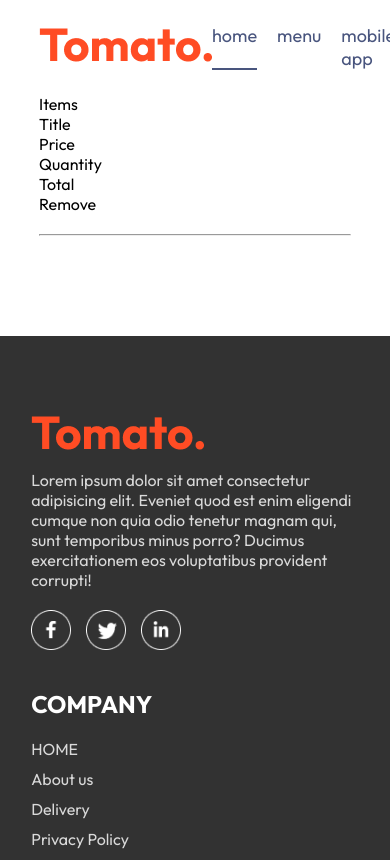
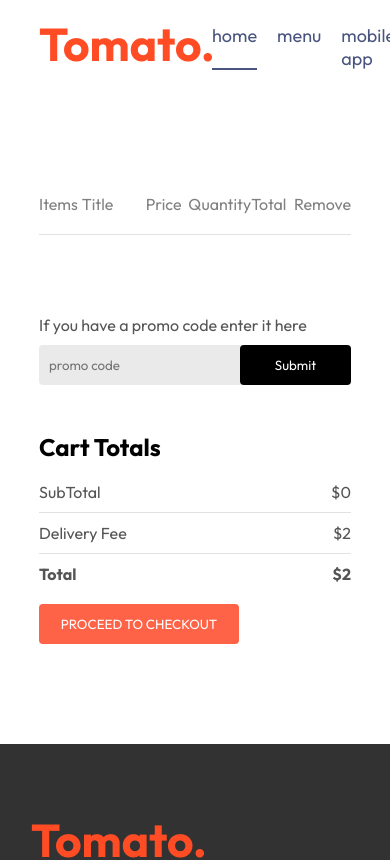
Before and after one commit to Tirthgandhi05/FoodDel-Website, a React (Vite) app in the folder frontend/: page /Cart in a window 390 px wide. Shown: the top 860 px of the page. Built offline with nearby package versions, Linux system fonts and the light colour scheme.

Commit message:
added cart page and made all things responsive now only placeorder page left in frontend

```diff
--- a/frontend/src/components/Navbar/Navbar.jsx
+++ b/frontend/src/components/Navbar/Navbar.jsx
@@ -1,11 +1,13 @@
-import React, { useState } from 'react'
+import React, { useContext, useState } from 'react'
 import './Navbar.css'
 import { assets } from '../../assets/assets'
 import {Link} from 'react-router-dom';
+import { StoreContext } from '../../context/StoreContext';
 
 const Navbar = ({setShowLogin}) => {
 
   const [menu,setMenu] = useState("home");
+  const {getTotalCartAmount} = useContext(StoreContext);
   return (
     <div className='navbar'>
         <Link to='/'><img src={assets.logo} alt="" className="logo" /></Link>
@@ -19,7 +21,7 @@
             <img src={assets.search_icon} alt="" />
             <div className="navbar-search-icon">
                 <Link to='/Cart'><img src={assets.basket_icon} alt="" /></Link>
-                <div className="dot"></div>
+                <div className={getTotalCartAmount()===0?"":"dot"}></div>
             </div>
             <button onClick={()=>setShowLogin(true)}>sign in</button>
         </div>
--- a/frontend/src/context/StoreContext.jsx
+++ b/frontend/src/context/StoreContext.jsx
@@ -1,44 +1,48 @@
 import { createContext, useEffect, useState } from "react";
 import { food_list } from "../assets/assets";
 
-export const StoreContext = createContext(null)
+export const StoreContext = createContext(null);
 
 const StoreContextProvider = (props) => {
+  const [cartItems, SetCartItems] = useState({});
 
-    const [cartItems,SetCartItems]=useState({});
+  const addtoCart = (itemId) => {
+    if (!cartItems[itemId]) {
+      SetCartItems((prev) => ({ ...prev, [itemId]: 1 }));
+    } else {
+      SetCartItems((prev) => ({ ...prev, [itemId]: prev[itemId] + 1 }));
+    }
+  };
 
-    const addtoCart = (itemId) =>{
-        if(!cartItems[itemId]){
-            SetCartItems((prev)=>({...prev,[itemId]:1}))
-        }
-        else{
-            SetCartItems((prev)=>({...prev,[itemId]:prev[itemId]+1}))
+  const removeFromCart = (itemId) => {
+    SetCartItems((prev) => ({ ...prev, [itemId]: prev[itemId] - 1 }));
+  };
+
+  const getTotalCartAmount = () => {
+    let totalAmount = 0;
+    for (const item in cartItems) {
+      if (cartItems[item] > 0) {
+        let itemInfo = food_list.find((product) => product._id === item);
+        totalAmount += itemInfo.price * cartItems[item];
       }
     }
-
-    const removeFromCart = (itemId) =>{
-        SetCartItems((prev) => ({...prev,[itemId]:prev[itemId]-1}))
-    }
-
-    useEffect(()=>{
-        console.log(cartItems);
-    },[cartItems])
-
-
+    return totalAmount;
+  };
 
   const contextValue = {
     food_list,
     cartItems,
     SetCartItems,
     addtoCart,
-        removeFromCart
-    }
+    removeFromCart,
+    getTotalCartAmount
+  };
 
   return (
     <StoreContext.Provider value={contextValue}>
       {props.children}
     </StoreContext.Provider>
-    )
-}
+  );
+};
 
-export default StoreContextProvider
+export default StoreContextProvider;
--- a/frontend/src/pages/Cart/Cart.css
+++ b/frontend/src/pages/Cart/Cart.css
@@ -0,0 +1,106 @@
+.cart{
+    margin-top: 100px;
+}
+
+.cart-items-title{
+    display: grid;
+    grid-template-columns: 1fr 1.5fr 1fr 1fr 1fr 0.5fr;
+    align-items: center;
+    color: grey;
+    font-size: max(1vx,12px);
+}
+
+.cart-items-item{
+    margin: 10px 0px;
+    color: black;
+}
+
+.cart-items-item img{
+    width: 50px;
+}
+
+.cart hr{
+    height: 1px;
+    background-color: #e2e2e2;
+    border: none;
+}
+
+.cart-items-item .cross{
+    cursor: pointer;
+}
+
+.cart-bottom{
+    margin-top: 80px;
+    display: flex;
+    justify-content: space-between;
+    gap: max(12vw,20px);
+}
+
+.cart-total{
+    flex: 1;
+    display: flex;
+    flex-direction: column;
+    gap: 20px;
+}
+
+.cart-total-details{
+    display: flex;
+    justify-content: space-between;
+    color: #555;
+}
+
+.cart-total hr{
+    margin: 10px 0px;
+}
+
+.cart-total button{
+    border: none;
+    color: white;
+    background-color: tomato;
+    width: max(15vw,200px);
+    padding: 12px 0px;
+    border-radius: 4px;
+    cursor: pointer;
+}
+
+.cart-promocode{
+    flex: 1;
+}
+
+.cart-promo-code p{
+    color: #555;
+}
+
+.cart-promocode-input{
+    margin-top: 10px;
+    display: flex;
+    justify-content: space-between;
+    align-items: center;
+    background-color: #eaeaea;
+    border-radius: 4px;
+}
+
+.cart-promocode-input input{
+    background: transparent;
+    border: none;
+    outline: none;
+    padding-left: 10px;
+}
+
+.cart-promocode-input button{
+    width: max(10vw,150px);
+    padding: 12px 5px;
+    background-color: black;
+    border: none;
+    color: white;
+    border-radius: 4px;
+}
+
+@media(max-width:750px){
+    .cart-bottom{
+        flex-direction: column-reverse;
+    }
+    .cart-promo-code{
+        justify-content: start;
+    }
+}
--- a/frontend/src/pages/Cart/Cart.jsx
+++ b/frontend/src/pages/Cart/Cart.jsx
@@ -1,10 +1,12 @@
 import React, { useContext } from 'react'
 import './Cart.css'
 import { StoreContext } from "../../context/StoreContext";
+import { useNavigate } from 'react-router-dom';
 
 const Cart = () => {
 
-  const {cartItems,food_list,removeFromCart} = useContext(StoreContext)
+  const {cartItems,food_list,removeFromCart, getTotalCartAmount} = useContext(StoreContext)
+  const navigate = useNavigate();
 
   return (
     <div className='cart'>
@@ -22,20 +24,54 @@
         {food_list.map((item,index)=>{
           if(cartItems[item._id]>0){
             return(
-              <div  className="cart-items-title cart-items-item">
+              <div>
+                <div  className="cart-items-title cart-items-item">
                 <img src={item.image} alt="" />
                 <p>{item.name}</p>
-                <p>{item.price}</p>
+                <p>${item.price}</p>
                 <p>{cartItems[item._id]}</p>
-                <p>{item.price * cartItems[item._id]}</p>
-                <p>x</p>
+                <p>${item.price * cartItems[item._id]}</p>
+                <p className='cross' onClick={()=>removeFromCart(item._id)}>x</p>
               </div>
+              <hr />
+              </div>
+
             )
           }
 
         })}
       </div>
-
+      <div className="cart-bottom">
+        <div className="cart-total">
+          <h2>Cart Totals</h2>
+          <div>
+            <div className="cart-total-details">
+              <p>SubTotal</p>
+              <p>${getTotalCartAmount()}</p>
+            </div>
+            <hr />
+            <div className="cart-total-details">
+              <p>Delivery Fee</p>
+              <p>${2}</p>
+            </div>
+            <hr />
+            <div className="cart-total-details">
+              <b>Total</b>
+              <b>${getTotalCartAmount()+2}</b>
+            </div>
+          </div>
+          <button onClick={() => navigate('/order')}>PROCEED TO CHECKOUT</button>
+        </div>
+        <div className="cart-promo-code">
+          <div>
+            <p>If you have a promo code enter it here</p>
+            <div className="cart-promocode-input">
+              <input type="text" placeholder='promo code' />
+              <button>Submit</button>
+            </div>
+          </div>
+        </div>
+      </div>
     </div>
   )
 }
```
Also changed, not shown: 1 other file (tests, documents, lock files or other folders). Lines whose indentation alone changed are shown as unchanged.
